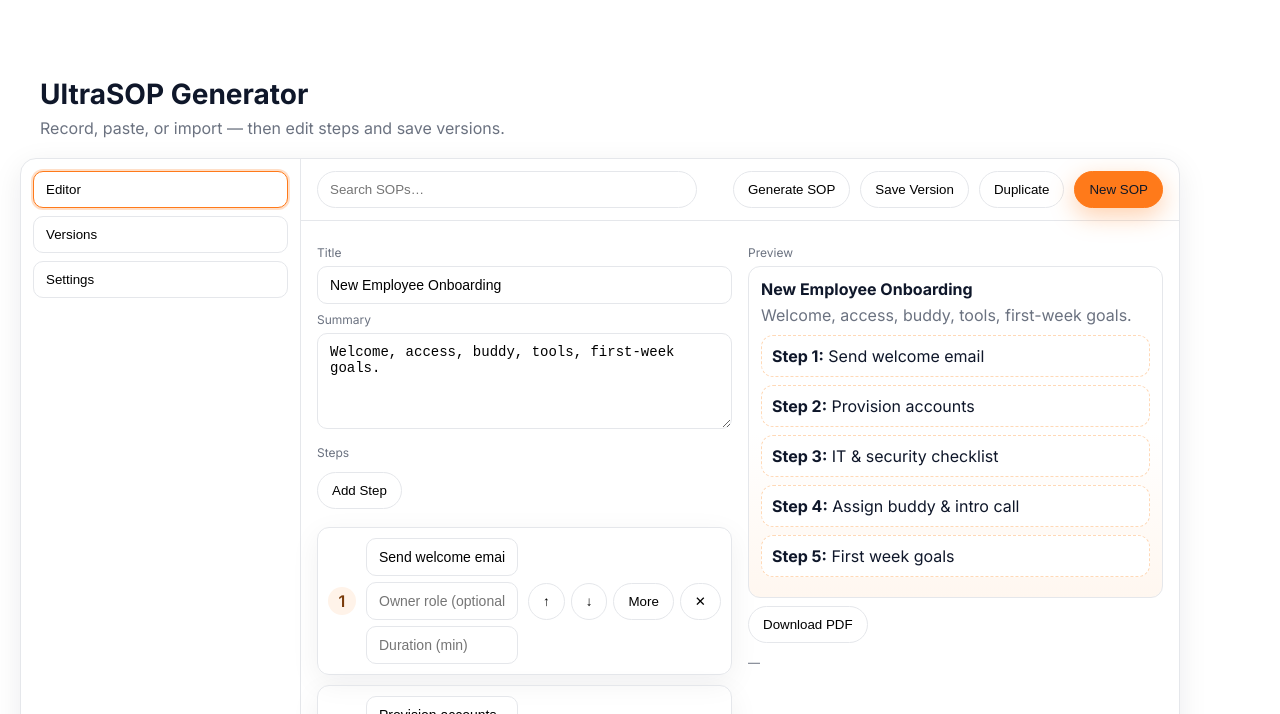
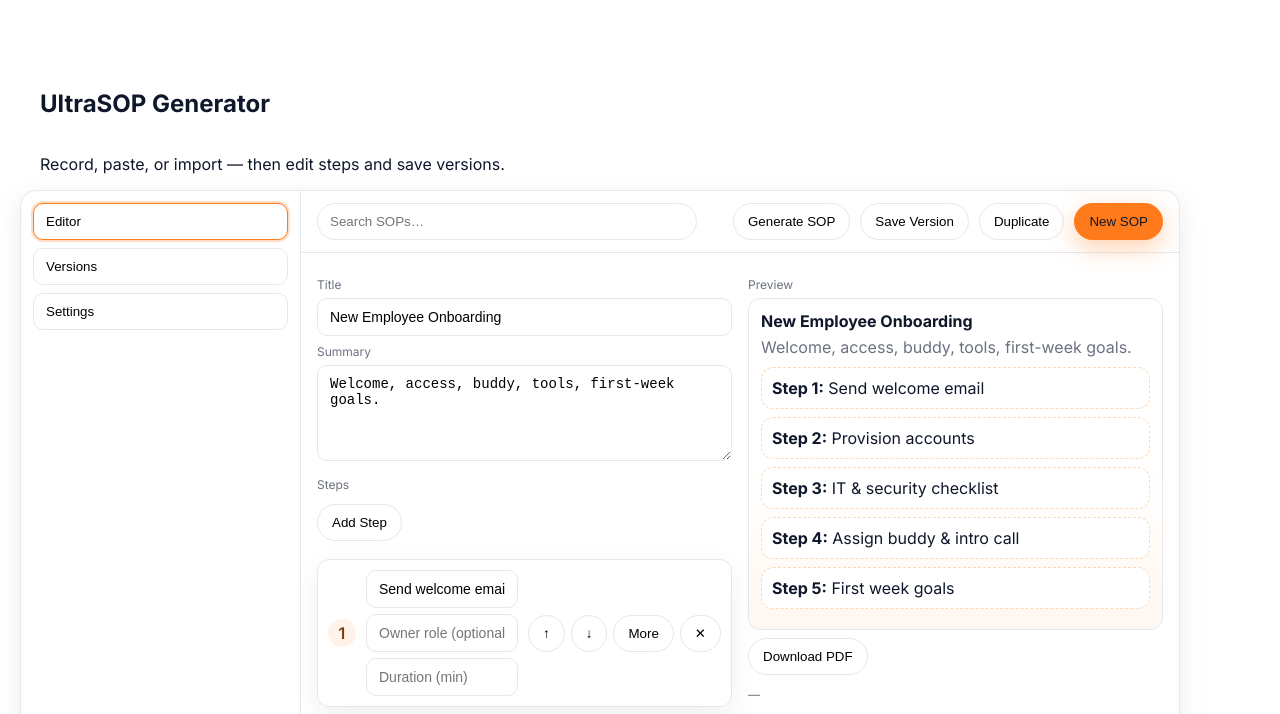
Before and after one commit to Aks823/ultraSOP1, a plain HTML site: page index.html in a window 1280 px wide. Shown: the part 1351-2065 px from the top of the page. Drawn offline with nearby package versions, Linux system fonts and the light colour scheme.

Commit message:
Update index.html

```diff
--- a/index.html
+++ b/index.html
@@ -525,24 +525,6 @@ body::after,
 .acc-panel-inner ul{ margin:10px 0 0 18px; }
 .acc-panel-inner li{ margin:4px 0; }
 
-    /* ===== UltraSOP Generator layout (center + tidy) ===== */
-
-/* Heading */
-.section-title{
-  max-width: 1100px;
-  margin: 40px auto 6px;
-  padding: 0 16px;
-  font-size: 28px;
-  line-height: 1.25;
-  color: #0F172A;
-}
-.section-sub{
-  max-width: 1100px;
-  margin: 0 auto 20px;
-  padding: 0 16px;
-  color: #6B7280;
-}
-
     /* === Hero highlight cards (fresh, scoped) === */
 #hero-cards{
   margin: 22px auto 8px;
@@ -608,6 +590,31 @@ body::after,
   margin: 0 auto;       /* ensures centering */
 }
 
+/* ---- Center the Generator shell, reliably ---- */
+#generator{
+  display: grid;            /* lets us center its children */
+  justify-items: center;    /* centers the h2, sub, and .appshell */
+}
+
+#generator .appshell{
+  /* give it a finite width so centering can actually happen */
+  width: min(1200px, 100%); /* match your .container max */
+  margin-inline: auto;      /* extra belt-and-suspenders */
+}
+
+/* Grid min-size quirk: allow columns to shrink within the shell */
+#generator .aside,
+#generator .main{
+  min-width: 0;
+}
+
+/* optional: if you want the header rows to span the same width as the shell */
+#generator .section-title,
+#generator .section-sub{
+  width: min(1200px, 100%);
+  margin-inline: auto;
+  padding: 0 20px;
+}
 
   </style>
 </head>
```
